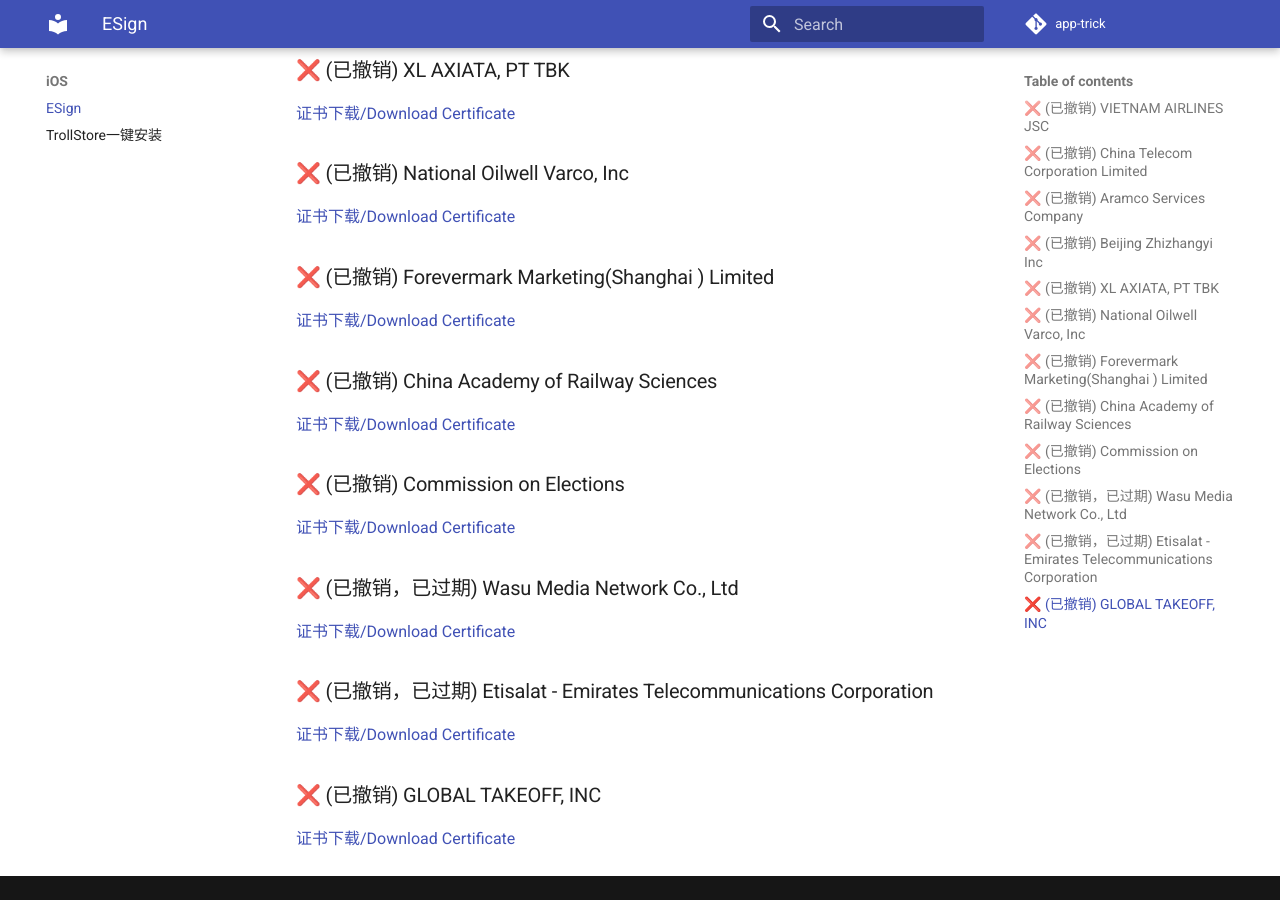
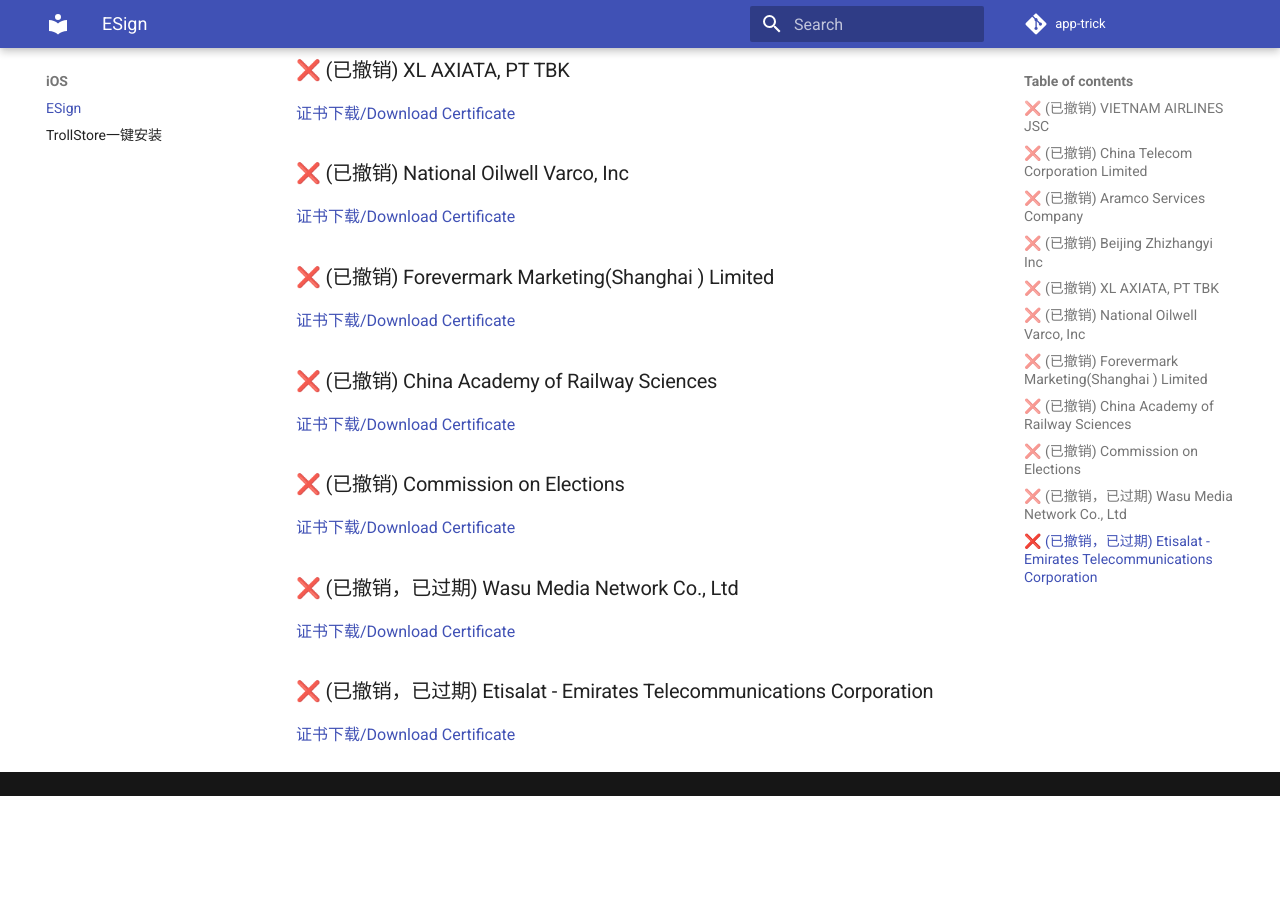
Before and after one commit to app-trick/app-trick.github.io, an MkDocs documentation site: the page built from docs/iOS/Esign.md, in a window 1280 px wide and 900 px high, scrolled down 754 px. Built offline with MkDocs 1.6.1 and Material for MkDocs 9.7.7, drawn with Linux system fonts in a browser that asks for light colours; comment, search, counter and statistics services are not loaded; after the commit the page ends 1550 px from its top, so only the background shows below that.

Commit message:
Esign Repo Update

```diff
--- a/docs/iOS/Esign.md
+++ b/docs/iOS/Esign.md
@@ -30,5 +30,3 @@
 [证书下载/Download Certificate](/iOS/cert/Wasu%20Media%20%20%20Network%20Co.%2C%20Ltd.zip)
 ### ❌ (已撤销，已过期) Etisalat - Emirates Telecommunications Corporation
 [证书下载/Download Certificate](/iOS/cert/Etisalat%20-%20Emirates%20Telecommunications%20Corporation.zip)
-### ❌ (已撤销) GLOBAL TAKEOFF, INC
-[证书下载/Download Certificate](/iOS/cert/GLOBAL%20TAKEOFF%2C%20INC.zip)
--- a/docs/iOS/cert/list.txt
+++ b/docs/iOS/cert/list.txt
@@ -9,4 +9,3 @@
 Commission on Elections.zip
 Wasu Media   Network Co., Ltd.zip
 Etisalat - Emirates Telecommunications Corporation.zip
-GLOBAL TAKEOFF, INC.zip
```
Also changed, not shown: 1 other file.
